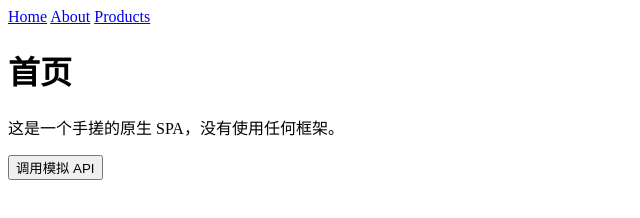
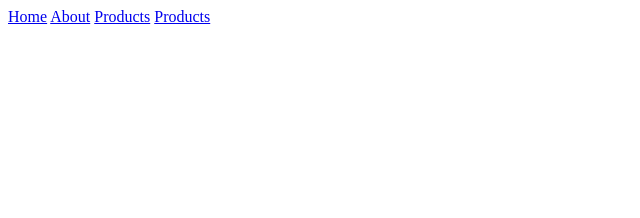
Before and after one commit to cong-han/u1hair, a plain HTML site: page public/index.html in a window 1280 px wide. Shown: the whole page, without its empty margins (0-640 px from the left). Drawn offline with Linux system fonts and the light colour scheme.

Commit message:
new utils

```diff
--- a/public/index.html
+++ b/public/index.html
@@ -11,6 +11,7 @@
 		<a href="#/">Home</a>
 		<a href="#/about">About</a>
 		<a href="#/products">Products</a>
+		<a href="#/utils">Products</a>
 	</nav>
 	<main id="app">
 	</main>
--- a/public/js/app.js
+++ b/public/js/app.js
@@ -6,5 +6,5 @@
 addRoute('/', homeRender, homeAfter);
 addRoute('/about', aboutRender, aboutAfter);
 addRoute('/products', productsRender, productsAfter);
-
+addRoute('/utils', utilsRender, utilsAfter);
 startRouter();
```
